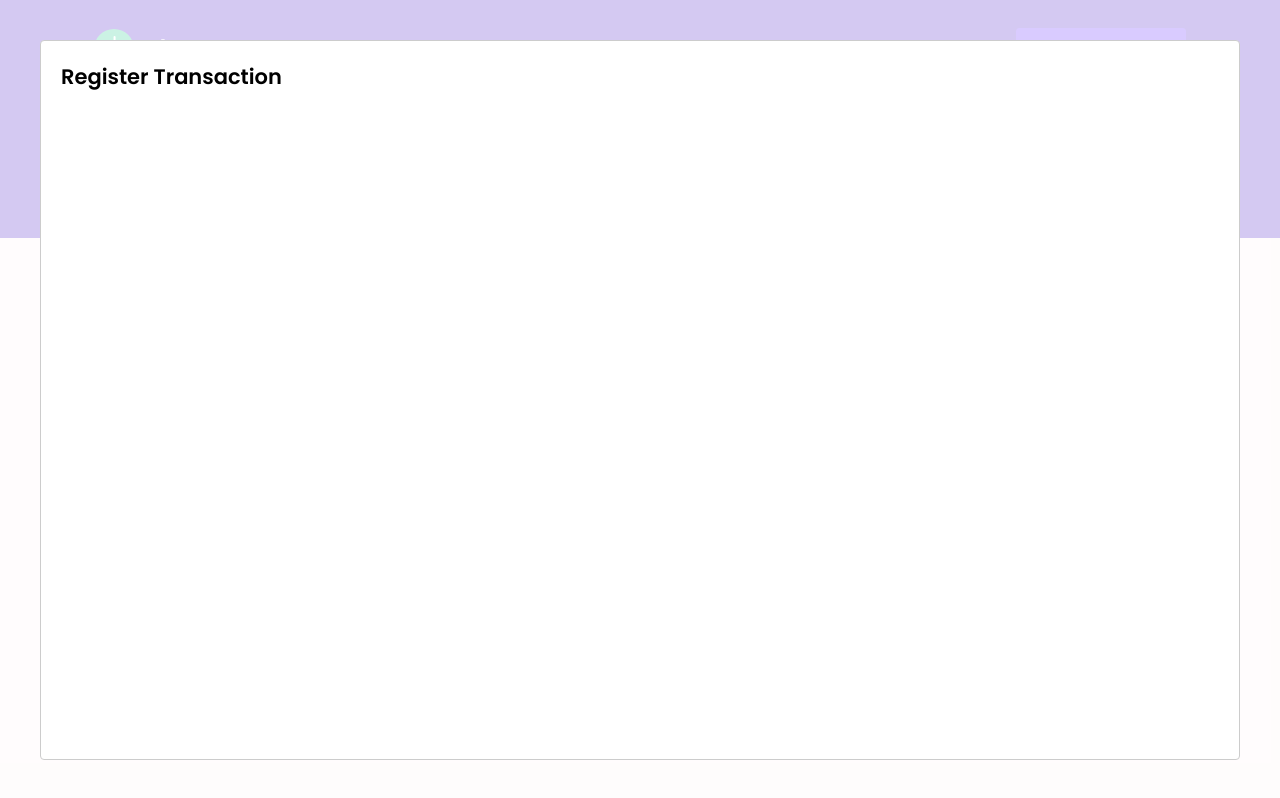
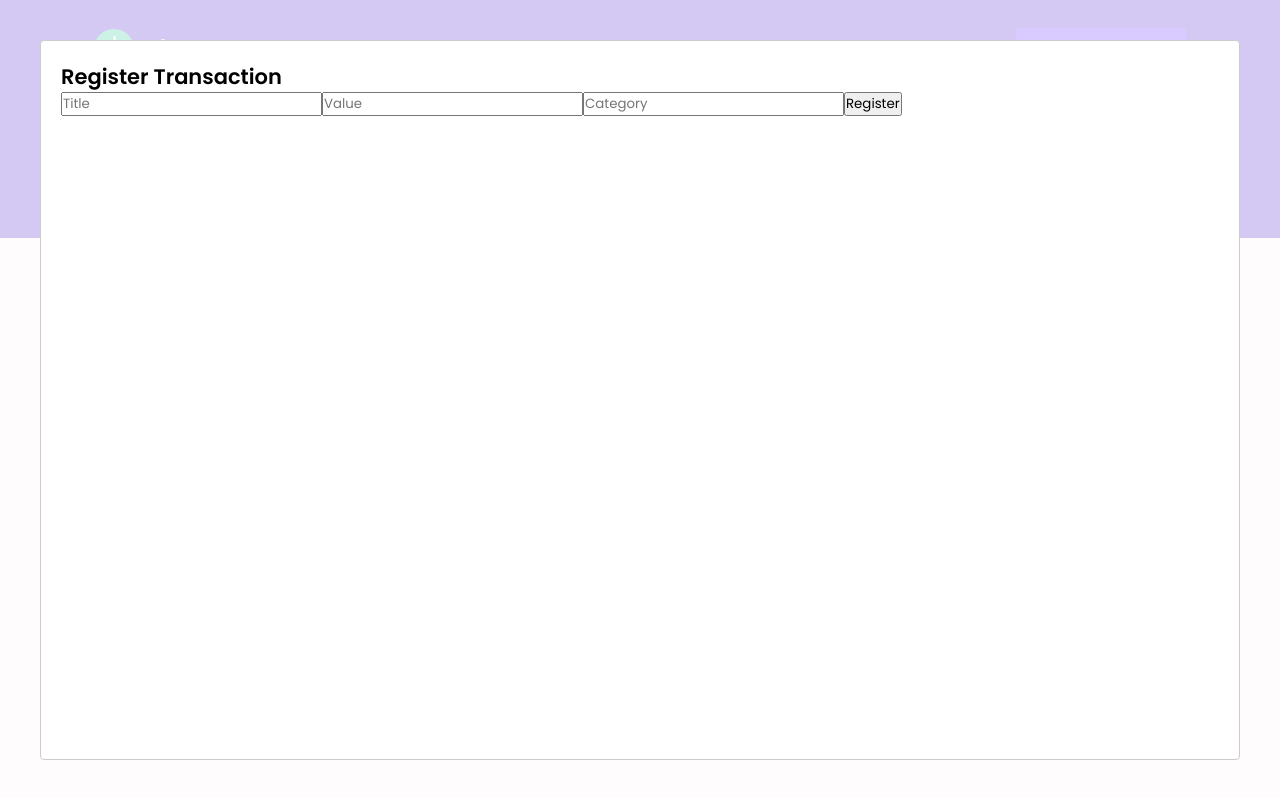
Before and after one commit to oantoniosilva/dtmoney, a React (Create React App) app: page / in a window 1280 px wide. Both pictures are taken after a click on the button "New transaction". Built offline with nearby package versions, Linux system fonts and the light colour scheme; no server answers; what miragejs would draw is missing.

Commit message:
feat: create struct form

```diff
--- a/src/components/NewTransactionModal/index.tsx
+++ b/src/components/NewTransactionModal/index.tsx
@@ -1,4 +1,5 @@
 import Modal from 'react-modal';
+import { Container } from './styles';
 
 interface NewTransactionModalProps {
   isOpen: boolean;
@@ -11,7 +12,26 @@
       isOpen={isOpen}
       onRequestClose={onRequestClose}
     >
-      <h2>Register Transaction</h2>
+      <Container>
+        <h2>Register Transaction</h2>
+
+        <input
+          placeholder="Title"
+        />
+
+        <input
+          type="number"
+          placeholder="Value"
+        />
+
+        <input
+          placeholder="Category"
+        />
+
+        <button type="submit">
+          Register
+        </button>
+      </Container>
     </Modal>
   )
 }
--- a/src/components/NewTransactionModal/styles.ts
+++ b/src/components/NewTransactionModal/styles.ts
@@ -1,3 +1,5 @@
 import styled from 'styled-components';
 
-export const Container = styled.div``
+export const Container = styled.form`
+
+`
--- a/src/styles/global.ts
+++ b/src/styles/global.ts
@@ -60,4 +60,27 @@
   opacity: 0.6;
   cursor: not-allowed;
 }
+
+.react-modal-overlay {
+  background: rgba(0, 0, 0, 0.5);
+
+  position: fixed;
+  top: 0;
+  bottom: 0;
+  right: 0;
+  left: 0;
+
+  display: flex;
+  align-items: center;
+  justify-content: center;
+}
+
+.react-modal-content {
+  width: 100%;
+  max-width:576px;
+  background: var-(--background);
+  padding: 3rem 0;
+  position: relative;
+  border-radius: 0.24rem;
+}
 `
```
